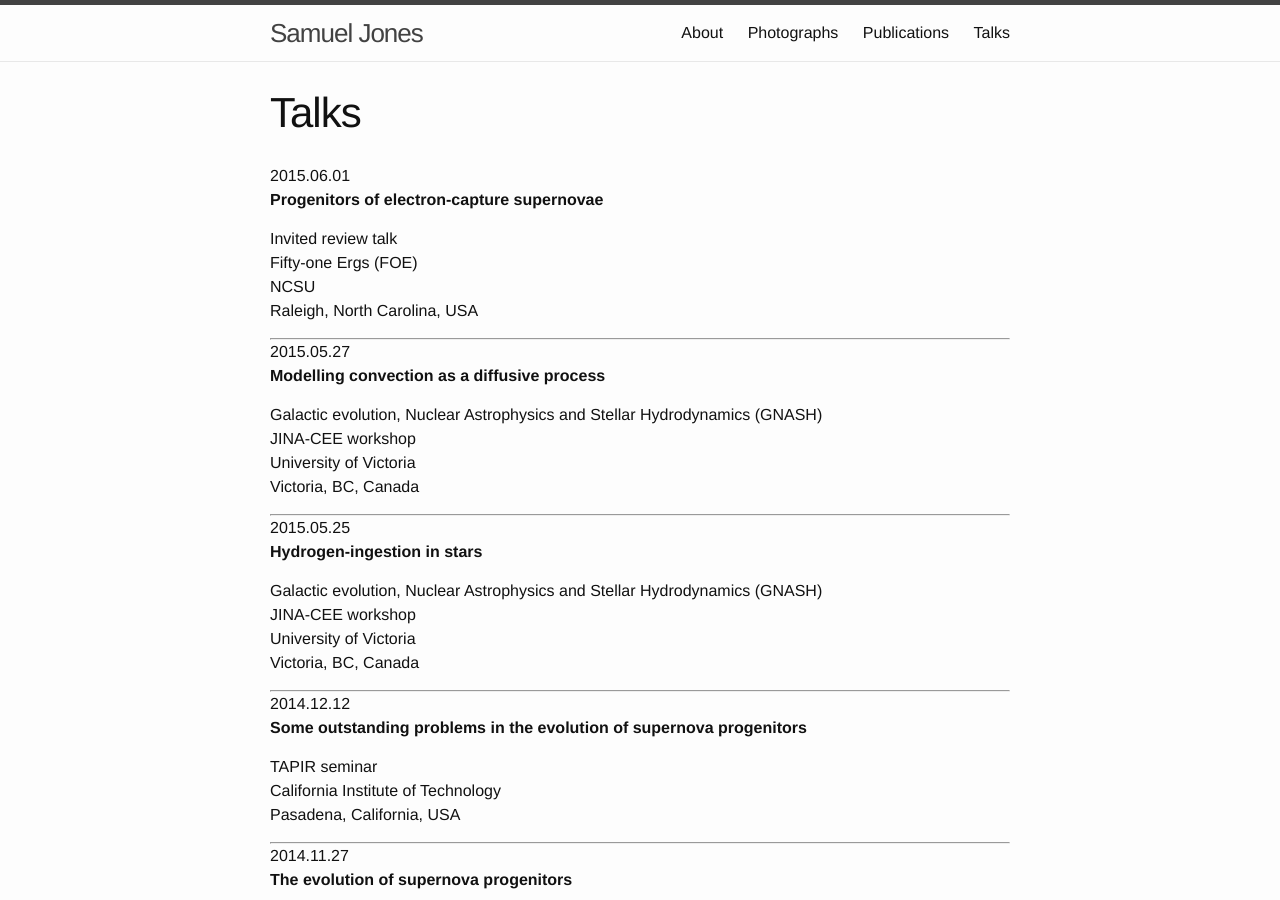
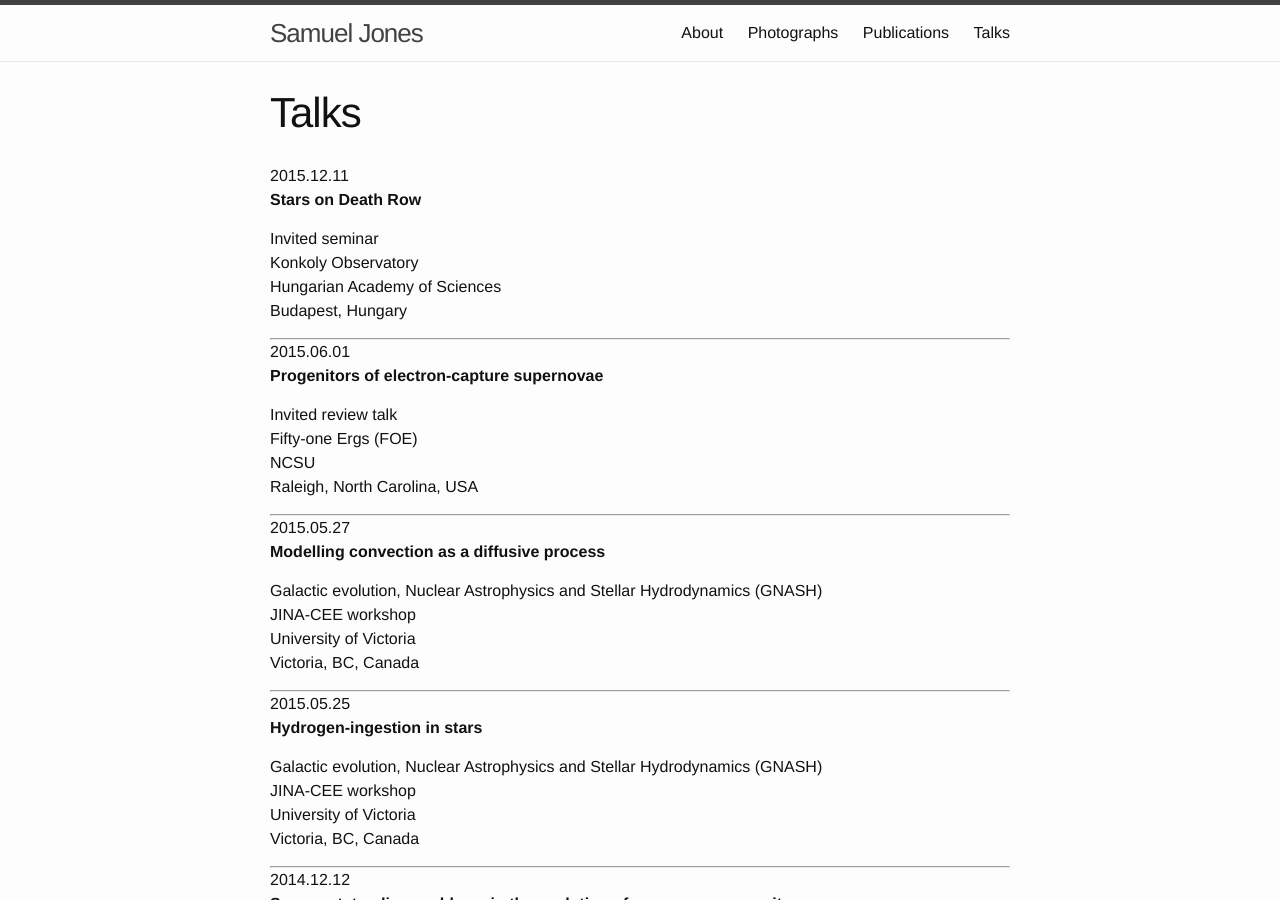
Before and after one commit to swjones/swjones.github.io, a Jekyll site: the page built from talks.md, in a window 1280 px wide and 900 px high. Built offline with Jekyll 4.4.1, drawn with Linux system fonts in a browser that asks for light colours; formulas are drawn with MathJax 3.

Commit message:
added Budapeset seminar
Former-commit-id: bf5b9c559b14bfbc843dad9c8beaf5e962ce9f3a

```diff
--- a/talks.md
+++ b/talks.md
@@ -2,6 +2,20 @@
 layout: page
 title: Talks
 permalink: /talks/
+---
+
+2015.12.11
+<br>
+__Stars on Death Row__
+
+Invited seminar
+<br>
+Konkoly Observatory
+<br>
+Hungarian Academy of Sciences
+<br>
+Budapest, Hungary
+
 ---
 
 2015.06.01
```
